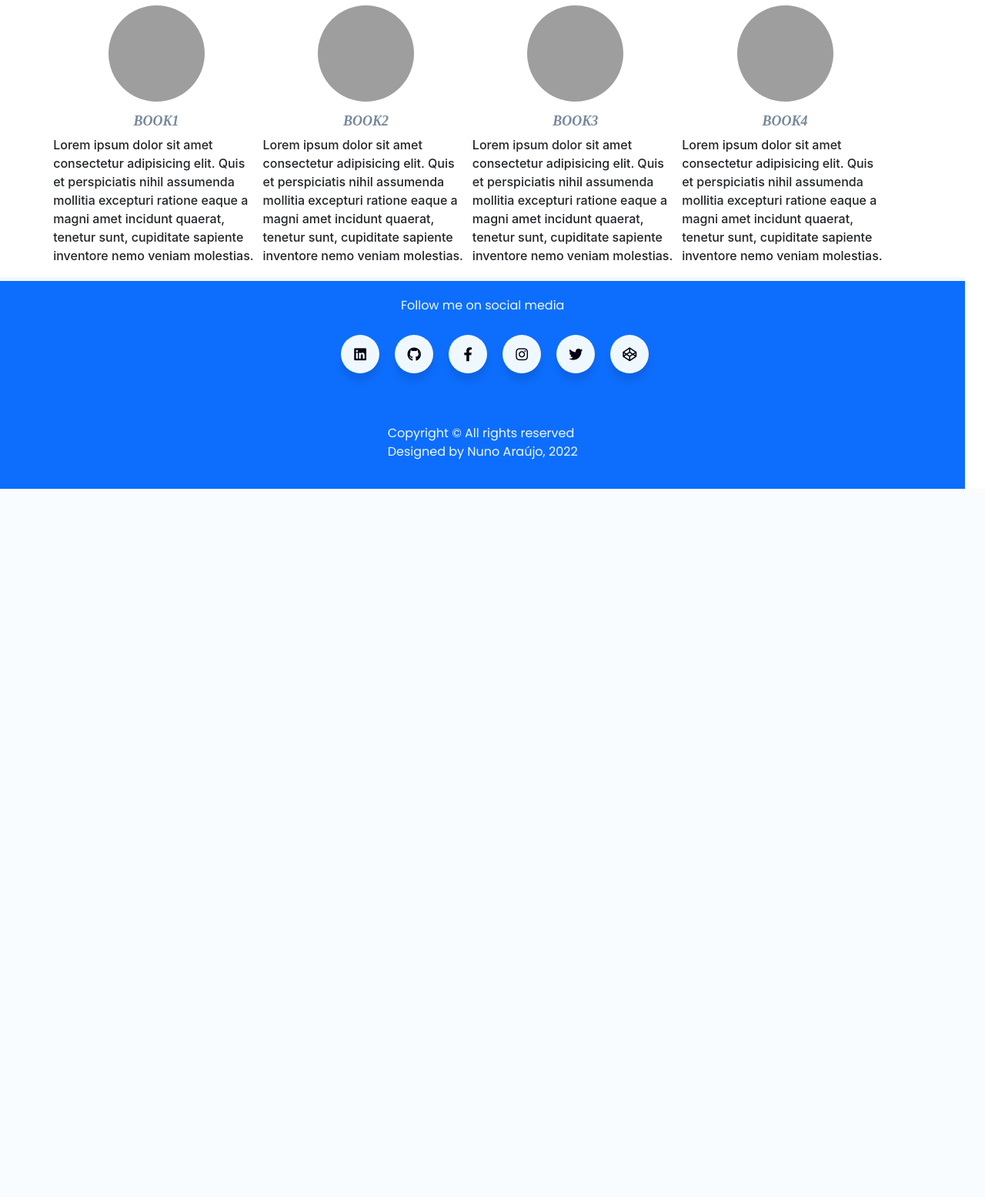
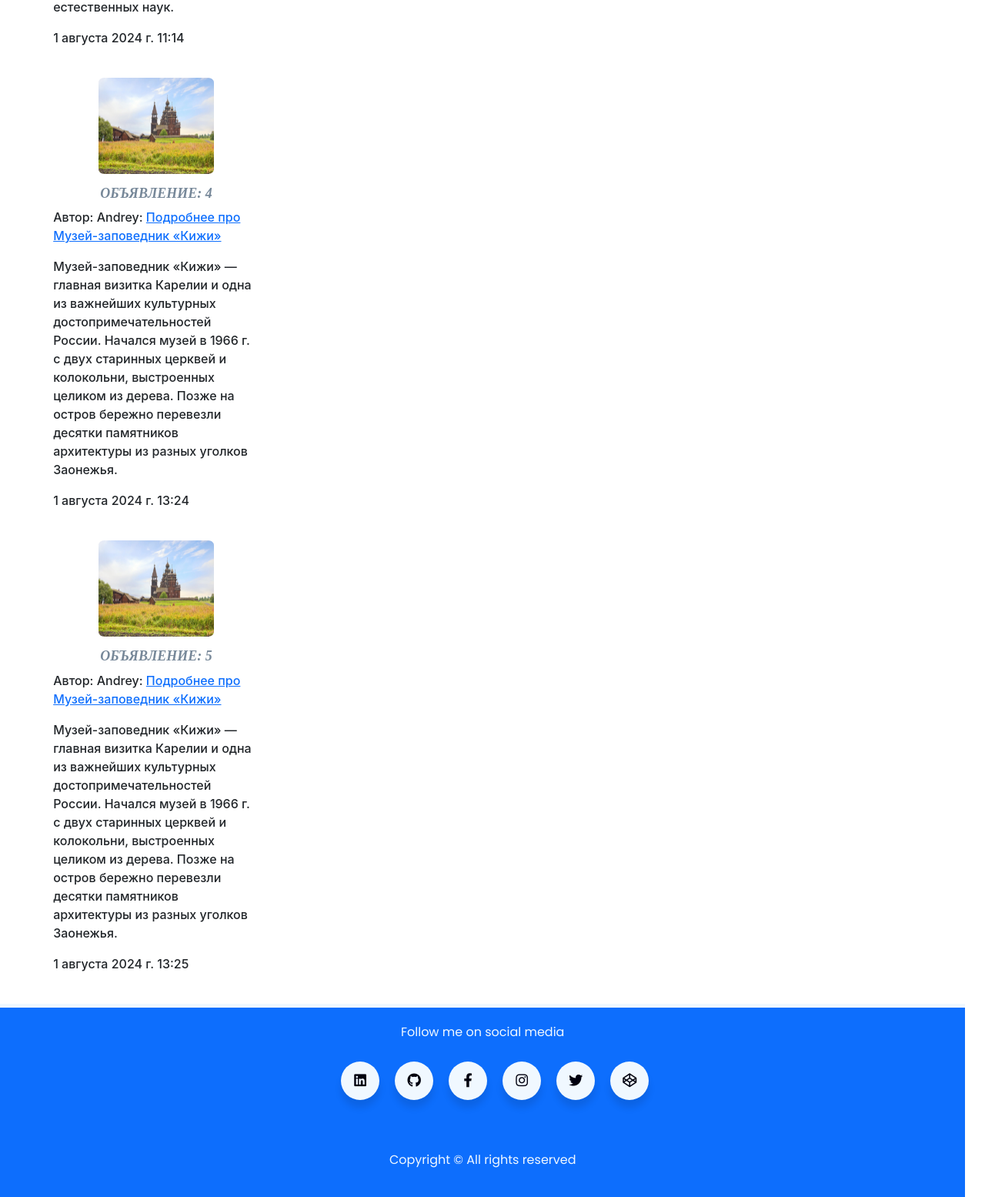
Before and after one commit to IceMan-001/my_notice_board_in_django, a Django app: page / in a window 1280 px wide. Shown: the part 684-2239 px from the top of the page at 77% size. Before the commit the page ends 1319 px from the top, so only its background shows below. Run offline with Django 5.2, Linux system fonts and the light colour scheme; data comes from the database, SQL or seed files in the repository; both versions use the stored data as it was after the commit; grey boxes are pictures that could not be loaded.

Commit message:
Add index.html header and footer.css

```diff
--- a/board/forms.py
+++ b/board/forms.py
@@ -15,3 +15,9 @@ class PostForm(forms.ModelForm):
         # второй способ не надо так делать
         # fields = '__all__'
         # exclude = ['created_at'] или так
+
+
+# class DeleteNewForm(forms.ModelForm):
+#     class Meta:
+#         model = Post
+#         fields = []
--- a/board/static/css/header.css
+++ b/board/static/css/header.css
@@ -2,7 +2,9 @@ body {
     width: 98vw;
     padding: 0;
     font-family: -apple-system, BlinkMacSystemFont, "Segoe UI", Roboto, "Helvetica Neue", Arial, "Noto Sans", sans-serif, "Apple Color Emoji", "Segoe UI Emoji", "Segoe UI Symbol", "Noto Color Emoji";
-}
+    display: inline-block;
+    }
+
 
 li {
     display: inline-block;
@@ -28,7 +30,9 @@ header nav a:visited {
 }
 
 header img {
-    margin-top: 10px;
+    margin-top: 0;
+    width: 80px;
+    height: 50px;
 }
 
 nav {
@@ -36,13 +40,17 @@ nav {
 }
 
 section img {
-    width: 125px;
+    width: 150px;
     height: 125px;
-    border-radius: 50%;
+    border-radius: 5%;
+}
+
+.container Row my_class {
+    display: inline-block;
 }
 
 h4 {
-    color: lightslategrey;
+     color: lightslategrey;
     font-family: 'Times New Roman', Times, serif;
     font-style: oblique;
     text-align: center;
@@ -114,4 +122,3 @@ p {
     ul {
         padding: 0;
     }
-}
--- a/board/templates/board/base.html
+++ b/board/templates/board/base.html
@@ -4,8 +4,10 @@
 <head>
     <meta charset="UTF-8">
     <title>{{title}}</title>
-    <link href="https://cdn.jsdelivr.net/npm/bootstrap@5.3.3/dist/css/bootstrap.min.css" rel="stylesheet"
+    <link  href="https://cdn.jsdelivr.net/npm/bootstrap@5.3.3/dist/css/bootstrap.min.css" rel="stylesheet"
           integrity="sha384-QWTKZyjpPEjISv5WaRU9OFeRpok6YctnYmDr5pNlyT2bRjXh0JMhjY6hW+ALEwIH" crossorigin="anonymous">
+
+
 </head>
 <body>
 
@@ -13,8 +15,8 @@
 {% block content %}
 {% endblock content %}
 
-<script src="https://cdn.jsdelivr.net/npm/bootstrap@5.3.3/dist/js/bootstrap.bundle.min.js"
-        integrity="sha384-YvpcrYf0tY3lHB60NNkmXc5s9fDVZLESaAA55NDzOxhy9GkcIdslK1eN7N6jIeHz"
-        crossorigin="anonymous"></script>
+<!--<script src="https://cdn.jsdelivr.net/npm/bootstrap@5.3.3/dist/js/bootstrap.bundle.min.js"-->
+<!--        integrity="sha384-YvpcrYf0tY3lHB60NNkmXc5s9fDVZLESaAA55NDzOxhy9GkcIdslK1eN7N6jIeHz"-->
+<!--        crossorigin="anonymous"></script>-->
 </body>
 </html>
--- a/board/templates/board/index.html
+++ b/board/templates/board/index.html
@@ -1,155 +1,286 @@
 {% extends 'board/base.html' %}
+{% load static %}
+{% block content %}
+<link rel="stylesheet" href="{% static 'css/header.css' %}"/>
+<link rel="stylesheet" href="{% static 'css/footer.css' %}"/>
+<style>
 
-{% block content %}
-{% load static %}
+<!--body {-->
+<!--    width: 98vw;-->
+<!--    padding: 0;-->
+<!--    font-family: -apple-system, BlinkMacSystemFont, "Segoe UI", Roboto, "Helvetica Neue", Arial, "Noto Sans", sans-serif, "Apple Color Emoji", "Segoe UI Emoji", "Segoe UI Symbol", "Noto Color Emoji";-->
+<!--    display: inline-block;-->
+<!--    }-->
 
-<link rel="stylesheet" href="{% static 'css/header.css' %}" />
-<link rel="stylesheet" href="{% static 'css/footer.css' %}" />
+
+<!--li {-->
+<!--    display: inline-block;-->
+<!--    margin: 10px;-->
+<!--}-->
+
+<!--header {-->
+<!--    width: 105%;-->
+<!--    background-color: #333333;-->
+<!--    padding-left: 20px;-->
+<!--    padding-top: 7px;-->
+<!--    margin-bottom: 20px;-->
+<!--}-->
+
+<!--header a {-->
+<!--    color: #FFF;-->
+<!--}-->
+
+<!--header a:hover,-->
+<!--header nav a:visited {-->
+<!--    color: #fff;-->
+<!--    text-decoration: none;-->
+<!--}-->
+
+<!--header img {-->
+<!--    margin-top: 10px;-->
+<!--}-->
+
+<!--nav {-->
+<!--    text-align: right;-->
+<!--}-->
+
+<!--section img {-->
+<!--    width: 150px;-->
+<!--    height: 125px;-->
+<!--    border-radius: 5%;-->
+<!--}-->
+
+<!--.container Row my_class {-->
+<!--     display: inline-block;-->
+<!--}-->
+
+<!--h4 {-->
+<!--     color: lightslategrey;-->
+<!--    font-family: 'Times New Roman', Times, serif;-->
+<!--    font-style: oblique;-->
+<!--    text-align: center;-->
+<!--    font-weight: bold;-->
+<!--    font-size: 18px;-->
+<!--    margin-top: 15px;-->
+<!--}-->
+
+<!--article {-->
+<!--    display: inline-block;-->
+<!--}-->
+
+<!--.image {-->
+<!--    text-align: center;-->
+<!--}-->
+
+<!--p {-->
+<!--    font-size: 16px;-->
+<!--    font-weight: 500;-->
+<!--}-->
+
+<!--@media (min-width:768px) {-->
+<!--    .col-md-3 {-->
+<!--        max-width: 24%;-->
+<!--    }-->
+<!--}-->
+
+<!--@media only screen and (max-width:770px) {-->
+<!--    h4 {-->
+<!--        margin-top: 15px;-->
+<!--        text-align: left;-->
+<!--    }-->
+
+<!--    .image {-->
+<!--        margin-right: 10px;-->
+<!--    }-->
+<!--}-->
+
+<!--@media only screen and (min-width:375px) and (max-width:768px) {-->
+<!--    nav {-->
+<!--        text-align: center;-->
+<!--    }-->
+
+<!--    header div {-->
+<!--        text-align: center;-->
+<!--    }-->
+
+<!--    li {-->
+<!--        margin: 5px;-->
+<!--    }-->
+
+<!--    header {-->
+<!--        padding: 0;-->
+<!--    }-->
+<!--}-->
+
+<!--@media only screen and (max-width:375px) {-->
+<!--    header {-->
+<!--        width: 105vw;-->
+<!--        padding: 0;-->
+<!--    }-->
+
+<!--    nav,-->
+<!--    header div {-->
+<!--        text-align: center;-->
+<!--        padding: 0 !important;-->
+<!--    }-->
+
+<!--    ul {-->
+<!--        padding: 0;-->
+<!--    }-->
+
+</style>
 <header class="row bg-primary">
     <div class="col-md-1 col-xs-12">
-            <a href="#"><img src="https://i.postimg.cc/7YwSPfC7/logo.png" alt="Books" /></a>
+        <a href="#"><img src="{% static 'img/K_3.jpg' %}" alt="Books"/></a>
     </div>
     <nav class="col-md-10 col-xs-12">
         <ul>
             <li><a href="{% url 'board:post_list_in_table'%}">Объявления в виде таблицы</a></li>
             <li><a href="{% url 'board:about'%}">О сайте</a></li>
             <li><a href="{% url 'board:contacts'%}">Контакты</a></li>
+            <li><a href="{% url 'board:post_list'%}">Все объявления</a></li>
+            <li><a href="{% url 'board:add_post'%}">Создать новое объявление</a></li>
             <li><a href="#">Регистрация</a></li>
         </ul>
     </nav>
 </header>
-    <section class="container Row">
+
+
+<section class="container Row my_class">
     <article class="col-md-3">
+        {% for post in posts %}
         <div class="row">
             <div class="col-md-12 col-sm-3 image">
-                    <img src="https://i.postimg.cc/2yfhZ52s/book1.jpg" />
+                <img src="{{post.image.url}}"/>
             </div>
             <div class="col-md-12 col-sm-8">
-                    <h4 class="text-uppercase">book1</h4>
-                    <p>
-                        Lorem ipsum dolor sit amet consectetur adipisicing elit.
-                        Quis et perspiciatis nihil assumenda mollitia excepturi ratione eaque a magni amet incidunt
-                        quaerat,
-                        tenetur sunt, cupiditate sapiente inventore nemo veniam molestias.
-                    </p>
+                 <h4 class="text-uppercase">Объявление: {{post.id}}</h4>
+                <p>Автор: {{post.author}}: <a href="{% url 'board:post_detail' pk=post.id %}">Подробнее про {{post.title}}</a></p>
+                <p>{{post.text}}</p>
+                <p>{{post.created_at}}</p>
+                <br>
+                {% endfor %}
             </div>
         </div>
     </article>
-        <article class="col-md-3">
-            <div class="row">
-                <div class="col-md-12  col-sm-3 image">
-                    <img src="https://i.postimg.cc/W14rrCw1/book2.jpg" />
-                </div>
-                <div class="col-md-12 col-sm-8">
-                    <h4 class="text-uppercase">book2</h4>
-                    <p>
-                        Lorem ipsum dolor sit amet consectetur adipisicing elit.
-                        Quis et perspiciatis nihil assumenda mollitia excepturi ratione eaque a magni amet incidunt
-                        quaerat,
-                        tenetur sunt, cupiditate sapiente inventore nemo veniam molestias.
-                    </p>
-                </div>
-            </div>
-        </article>
-        <article class="col-md-3">
-            <div class="row">
-                <div class="col-md-12 col-sm-3 image">
-                    <img src="https://i.postimg.cc/rwY49jfC/book3.jpg" />
-                </div>
-                <div class="col-md-12 col-sm-8">
-                    <h4 class="text-uppercase">book3</h4>
-                    <p>
-                        Lorem ipsum dolor sit amet consectetur adipisicing elit.
-                        Quis et perspiciatis nihil assumenda mollitia excepturi ratione eaque a magni amet incidunt
-                        quaerat,
-                        tenetur sunt, cupiditate sapiente inventore nemo veniam molestias.
-                    </p>
-                </div>
-            </div>
-        </article>
-        <article class="col-md-3">
-            <div class="row">
-                <div class="col-md-12 col-sm-3 image">
-                    <img src="https://i.postimg.cc/CKBqr8ty/book4.jpg" />
-                </div>
-                <div class="col-md-12 col-sm-8">
-                    <h4 class="text-uppercase">book4</h4>
-                    <p>
-                        Lorem ipsum dolor sit amet consectetur adipisicing elit.
-                        Quis et perspiciatis nihil assumenda mollitia excepturi ratione eaque a magni amet incidunt
-                        quaerat,
-                        tenetur sunt, cupiditate sapiente inventore nemo veniam molestias.
-                    </p>
-                </div>
-            </div>
-        </article>
-    </section>
-    <!--Copie de section 1-->
-    <section class="container Row">
-        <article class="col-md-3">
-            <div class="row">
-                <div class="col-md-12 col-sm-3 image">
-                    <img src="https://i.postimg.cc/2yfhZ52s/book1.jpg" />
-                </div>
-                <div class="col-md-12 col-sm-8">
-                    <h4 class="text-uppercase">book1</h4>
-                    <p>
-                        Lorem ipsum dolor sit amet consectetur adipisicing elit.
-                        Quis et perspiciatis nihil assumenda mollitia excepturi ratione eaque a magni amet incidunt
-                        quaerat,
-                        tenetur sunt, cupiditate sapiente inventore nemo veniam molestias.
-                    </p>
-                </div>
-            </div>
-        </article>
-        <article class="col-md-3">
-            <div class="row">
-                <div class="col-md-12  col-sm-3 image">
-                    <img src="https://i.postimg.cc/W14rrCw1/book2.jpg" />
-                </div>
-                <div class="col-md-12 col-sm-8">
-                    <h4 class="text-uppercase">book2</h4>
-                    <p>
-                        Lorem ipsum dolor sit amet consectetur adipisicing elit.
-                        Quis et perspiciatis nihil assumenda mollitia excepturi ratione eaque a magni amet incidunt
-                        quaerat,
-                        tenetur sunt, cupiditate sapiente inventore nemo veniam molestias.
-                    </p>
-                </div>
-            </div>
-        </article>
-        <article class="col-md-3">
-            <div class="row">
-                <div class="col-md-12 col-sm-3 image">
-                    <img src="https://i.postimg.cc/rwY49jfC/book3.jpg" />
-                </div>
-                <div class="col-md-12 col-sm-8">
-                    <h4 class="text-uppercase">book3</h4>
-                    <p>
-                        Lorem ipsum dolor sit amet consectetur adipisicing elit.
-                        Quis et perspiciatis nihil assumenda mollitia excepturi ratione eaque a magni amet incidunt
-                        quaerat,
-                        tenetur sunt, cupiditate sapiente inventore nemo veniam molestias.
-                    </p>
-                </div>
-            </div>
-        </article>
-        <article class="col-md-3">
-            <div class="row">
-                <div class="col-md-12 col-sm-3 image">
-                    <img src="https://i.postimg.cc/CKBqr8ty/book4.jpg" />
-                </div>
-                <div class="col-md-12 col-sm-8">
-                    <h4 class="text-uppercase">book4</h4>
-                    <p>
-                        Lorem ipsum dolor sit amet consectetur adipisicing elit.
-                        Quis et perspiciatis nihil assumenda mollitia excepturi ratione eaque a magni amet incidunt
-                        quaerat,
-                        tenetur sunt, cupiditate sapiente inventore nemo veniam molestias.
-                    </p>
-                </div>
-            </div>
-        </article>
+
+
+
+<!--    <article class="col-md-3">-->
+<!--        <div class="row">-->
+<!--            <div class="col-md-12  col-sm-3 image">-->
+<!--                <img src="https://i.postimg.cc/W14rrCw1/book2.jpg"/>-->
+<!--            </div>-->
+<!--            <div class="col-md-12 col-sm-8">-->
+<!--                <h4 class="text-uppercase">book2</h4>-->
+<!--                <p>-->
+<!--                    Lorem ipsum dolor sit amet consectetur adipisicing elit.-->
+<!--                    Quis et perspiciatis nihil assumenda mollitia excepturi ratione eaque a magni amet incidunt-->
+<!--                    quaerat,-->
+<!--                    tenetur sunt, cupiditate sapiente inventore nemo veniam molestias.-->
+<!--                </p>-->
+<!--            </div>-->
+<!--        </div>-->
+<!--    </article>-->
+<!--    <article class="col-md-3">-->
+<!--        <div class="row">-->
+<!--            <div class="col-md-12 col-sm-3 image">-->
+<!--                <img src="https://i.postimg.cc/rwY49jfC/book3.jpg"/>-->
+<!--            </div>-->
+<!--            <div class="col-md-12 col-sm-8">-->
+<!--                <h4 class="text-uppercase">book3</h4>-->
+<!--                <p>-->
+<!--                    Lorem ipsum dolor sit amet consectetur adipisicing elit.-->
+<!--                    Quis et perspiciatis nihil assumenda mollitia excepturi ratione eaque a magni amet incidunt-->
+<!--                    quaerat,-->
+<!--                    tenetur sunt, cupiditate sapiente inventore nemo veniam molestias.-->
+<!--                </p>-->
+<!--            </div>-->
+<!--        </div>-->
+<!--    </article>-->
+<!--    <article class="col-md-3">-->
+<!--        <div class="row">-->
+<!--            <div class="col-md-12 col-sm-3 image">-->
+<!--                <img src="https://i.postimg.cc/CKBqr8ty/book4.jpg"/>-->
+<!--            </div>-->
+<!--            <div class="col-md-12 col-sm-8">-->
+<!--                <h4 class="text-uppercase">book4</h4>-->
+<!--                <p>-->
+<!--                    Lorem ipsum dolor sit amet consectetur adipisicing elit.-->
+<!--                    Quis et perspiciatis nihil assumenda mollitia excepturi ratione eaque a magni amet incidunt-->
+<!--                    quaerat,-->
+<!--                    tenetur sunt, cupiditate sapiente inventore nemo veniam molestias.-->
+<!--                </p>-->
+<!--            </div>-->
+<!--        </div>-->
+<!--    </article>-->
+<!--</section>-->
+<!--&lt;!&ndash;Copie de section 1&ndash;&gt;-->
+<!--<section class="container Row">-->
+<!--    <article class="col-md-3">-->
+<!--        <div class="row">-->
+<!--            <div class="col-md-12 col-sm-3 image">-->
+<!--                <img src="https://i.postimg.cc/2yfhZ52s/book1.jpg"/>-->
+<!--            </div>-->
+<!--            <div class="col-md-12 col-sm-8">-->
+<!--                <h4 class="text-uppercase">book1</h4>-->
+<!--                <p>-->
+<!--                    Lorem ipsum dolor sit amet consectetur adipisicing elit.-->
+<!--                    Quis et perspiciatis nihil assumenda mollitia excepturi ratione eaque a magni amet incidunt-->
+<!--                    quaerat,-->
+<!--                    tenetur sunt, cupiditate sapiente inventore nemo veniam molestias.-->
+<!--                </p>-->
+<!--            </div>-->
+<!--        </div>-->
+<!--    </article>-->
+<!--    <article class="col-md-3">-->
+<!--        <div class="row">-->
+<!--            <div class="col-md-12  col-sm-3 image">-->
+<!--                <img src="https://i.postimg.cc/W14rrCw1/book2.jpg"/>-->
+<!--            </div>-->
+<!--            <div class="col-md-12 col-sm-8">-->
+<!--                <h4 class="text-uppercase">book2</h4>-->
+<!--                <p>-->
+<!--                    Lorem ipsum dolor sit amet consectetur adipisicing elit.-->
+<!--                    Quis et perspiciatis nihil assumenda mollitia excepturi ratione eaque a magni amet incidunt-->
+<!--                    quaerat,-->
+<!--                    tenetur sunt, cupiditate sapiente inventore nemo veniam molestias.-->
+<!--                </p>-->
+<!--            </div>-->
+<!--        </div>-->
+<!--    </article>-->
+<!--    <article class="col-md-3">-->
+<!--        <div class="row">-->
+<!--            <div class="col-md-12 col-sm-3 image">-->
+<!--                <img src="https://i.postimg.cc/rwY49jfC/book3.jpg"/>-->
+<!--            </div>-->
+<!--            <div class="col-md-12 col-sm-8">-->
+<!--                <h4 class="text-uppercase">book3</h4>-->
+<!--                <p>-->
+<!--                    Lorem ipsum dolor sit amet consectetur adipisicing elit.-->
+<!--                    Quis et perspiciatis nihil assumenda mollitia excepturi ratione eaque a magni amet incidunt-->
+<!--                    quaerat,-->
+<!--                    tenetur sunt, cupiditate sapiente inventore nemo veniam molestias.-->
+<!--                </p>-->
+<!--            </div>-->
+<!--        </div>-->
+<!--    </article>-->
+<!--    <article class="col-md-3">-->
+<!--        <div class="row">-->
+<!--            <div class="col-md-12 col-sm-3 image">-->
+<!--                <img src="https://i.postimg.cc/CKBqr8ty/book4.jpg"/>-->
+<!--            </div>-->
+<!--            <div class="col-md-12 col-sm-8">-->
+<!--                <h4 class="text-uppercase">book4</h4>-->
+<!--                <p>-->
+<!--                    Lorem ipsum dolor sit amet consectetur adipisicing elit.-->
+<!--                    Quis et perspiciatis nihil assumenda mollitia excepturi ratione eaque a magni amet incidunt-->
+<!--                    quaerat,-->
+<!--                    tenetur sunt, cupiditate sapiente inventore nemo veniam molestias.-->
+<!--                </p>-->
+<!--            </div>-->
+<!--        </div>-->
+<!--    </article>-->
 </section>
 <footer>
     <div class="social">
@@ -195,15 +326,14 @@
     </div>
     <div class="final_text"></div>
     <p>Copyright &copy; All rights reserved
-            <br>Designed by Nuno Araújo, 2022
+<!--        <br>Designed by Nuno Araújo, 2022-->
     </p>
 </footer>
 
 
-
-<script src="https://cdn.jsdelivr.net/npm/bootstrap@5.3.0-alpha1/dist/js/bootstrap.bundle.min.js"
-    integrity="sha384-w76AqPfDkMBDXo30jS1Sgez6pr3x5MlQ1ZAGC+nuZB+EYdgRZgiwxhTBTkF7CXvN"
-    crossorigin="anonymous"></script>
+<!--<script src="https://cdn.jsdelivr.net/npm/bootstrap@5.3.0-alpha1/dist/js/bootstrap.bundle.min.js"-->
+<!--        integrity="sha384-w76AqPfDkMBDXo30jS1Sgez6pr3x5MlQ1ZAGC+nuZB+EYdgRZgiwxhTBTkF7CXvN"-->
+<!--        crossorigin="anonymous"></script>-->
 
 <!--<h2>Это главная страница</h2>-->
 
@@ -212,5 +342,4 @@
 <!--<a href="{% url 'board:add_post'%}"><h3>Создать новое объявление</h3></a>-->
 
 
-
 {% endblock content %}
--- a/board/templates/board/posts.html
+++ b/board/templates/board/posts.html
@@ -3,10 +3,10 @@
 {% block content %}
 <h2>Список постов</h2>
 {% for post in posts %}
-<p>{{post.author}}: <a href="{% url 'board:post_detail' pk=post.id %}">{{post.title}}</a>></p>
+    <p>Автор: {{post.author}}: <a href="{% url 'board:post_detail' pk=post.id %}"> Подробнее: {{post.title}}</a></p>
     <p>{{post.text}}</p>
     <p>{{post.created_at}}</p>
     <br>
 {% endfor %}
-<a href="{% url 'board:index'%}"><h3>На главную страницу</h3></a>
+<a href="{% url 'board:index' %}"><h3>На главную страницу</h3></a>
 {% endblock content %}
--- a/board/views.py
+++ b/board/views.py
@@ -1,17 +1,29 @@
-from django.shortcuts import render, get_object_or_404
+from django.shortcuts import render, get_object_or_404, redirect
 from django.http import HttpResponse
 
 from .forms import PostForm
 from .models import Post
+# from .forms import DeleteNewForm
+from django.contrib import messages
 
 
 # Create your views here.
 def root(request):
-    return render(request, template_name='board/index.html')
+    posts = Post.objects.all()
+    context = {
+        'title': 'Объявления',
+        'posts': posts
+    }
+    return render(request, template_name='board/index.html', context=context)
 
 
 def index(request):
-    return render(request, template_name='board/index.html')
+    posts = Post.objects.all()
+    context = {
+        'title': 'Объявления',
+        'posts': posts
+    }
+    return render(request, template_name='board/index.html', context=context)
 
 
 def about(request):
@@ -29,7 +41,7 @@ def contacts(request):
         'name': 'Тестовый сайт на Django',
         'email': 'd.test@yandex.ru',
         'title': 'Здесь будут контакты'
-        }
+    }
     return render(request, template_name='board/contacts.html', context=context)
 
 
@@ -106,5 +118,12 @@ def post_edit(request, pk):
 
 
 def post_delete(request, pk):
-    # post = get_object_or_404(Post, pk=pk)
-    pass
+    post = get_object_or_404(Post, pk=pk)
+    context = {'post': post}
+
+    if request.method == 'GET':
+        return render(request, template_name='board/post_confirm_delete.html', context=context)
+    elif request.method == 'POST':
+        post.delete()
+        messages.success(request, message='The post has been deleted successfully.')
+        return redirect('index')
```
Also changed, not shown: board/templates/board/post_confirm_delete.html (added, +15 -0 lines), board/static/img/K_1.jpg (added), board/static/img/K_2.jpg (added), board/static/img/K_3.jpg (added), db.sqlite3, media/posts/kigi_1200.jpg (added), media/posts/kigi_1200_BY07OgU.jpg (added), media/posts/png-clipart-list-while-loop-python-tuple-array-data-structure-gudi-text-logo.png (added), media/posts/png-clipart-list-while-loop-python-tuple-array-data-structure-gudi-text-logo_mHWmqzP.png (added), media/posts/png-clipart-list-while-loop-python-tuple-array-data-structure-gudi-text-logo_tIWnuMC.png (added), media/posts/scale_1200.jpg (added). Lines whose indentation alone changed are shown as unchanged.
